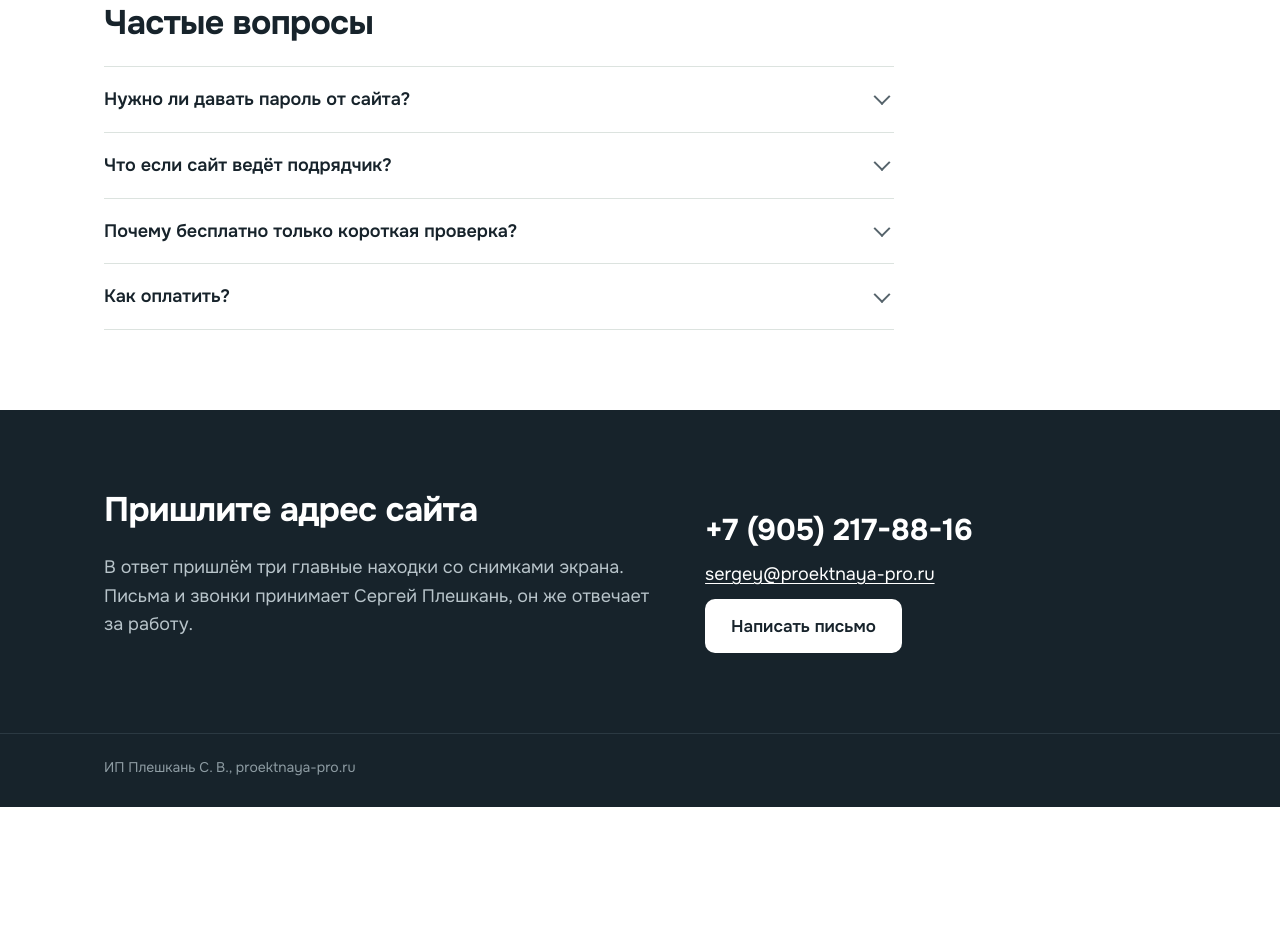
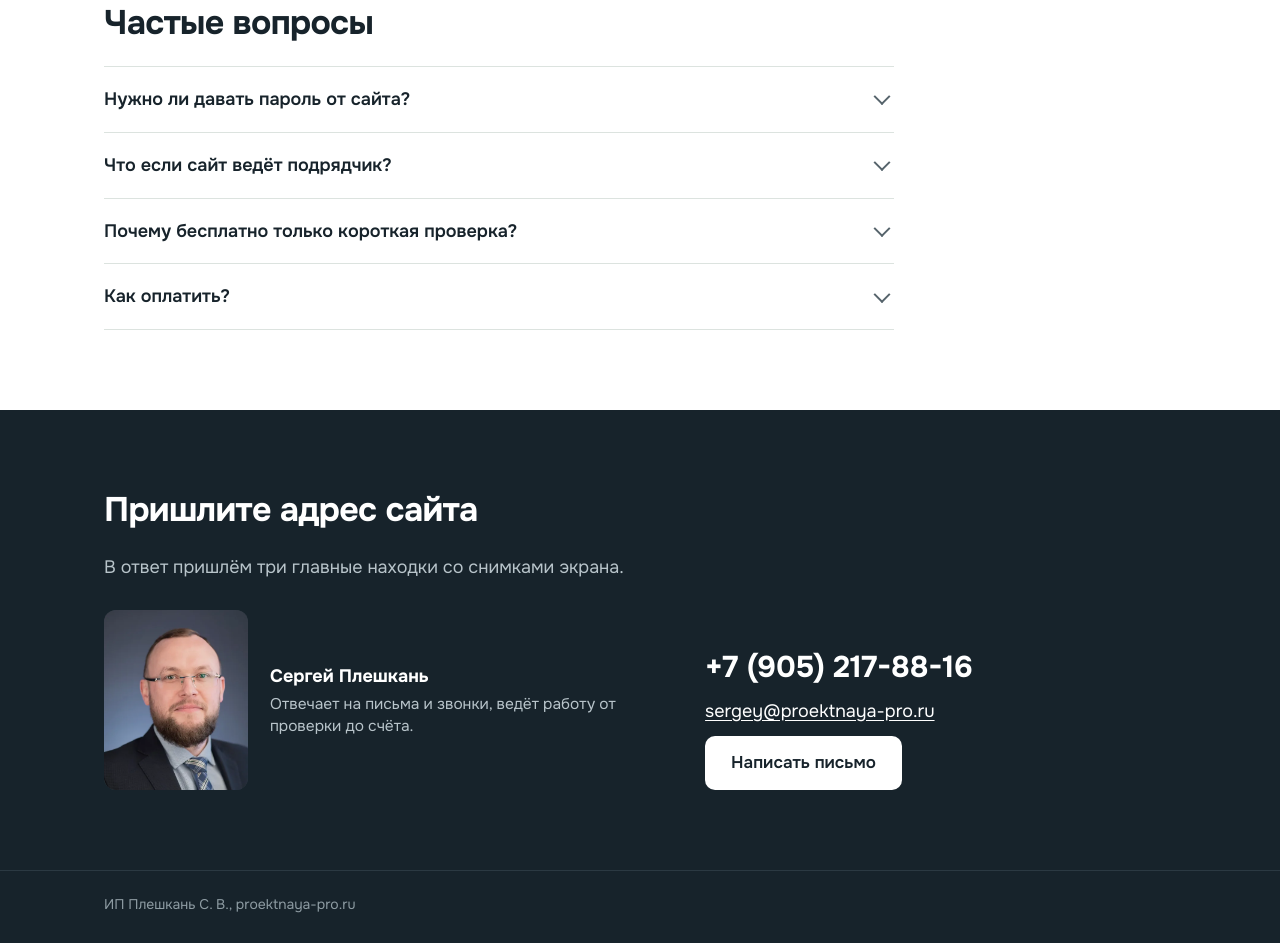
Before and after one commit to s86r76wzz7-beep/desktop-tutorial, a plain HTML site: page index.html in a window 1280 px wide. Shown: the part 3510-4453 px from the top of the page. Before the commit the page ends 4317 px from the top, so only its background shows below. Drawn offline with Linux system fonts and the light colour scheme.

Commit message:
Страница v1.5: фото Сергея в блоке контактов (обработано, webp и jpg 1x/2x)
Co-Authored-By: Claude Opus 5.5 <noreply@anthropic.com>
Claude-Session: https://claude.ai/code/session_01BHQ6qHh2K5grSu3EMEXqFG

```diff
--- a/index.html
+++ b/index.html
@@ -146,6 +146,11 @@
   .contact .big { font-size:clamp(24px, 3vw, 30px); font-weight:700; text-decoration:none; display:inline-block; margin-bottom:6px; }
   .contact .btn-main { background:#fff; color:var(--ink); margin-top:10px; }
   .contact .btn-main:hover { background:var(--green-soft); }
+  .person { display:grid; grid-template-columns:112px 1fr; gap:18px; align-items:center; margin:28px 0 0; }
+  .person img { display:block; width:112px; height:140px; object-fit:cover; border-radius:12px; background:#2b3942; }
+  .person b { display:block; font-size:18px; }
+  .person span { display:block; color:#b8c4ca; font-size:15.5px; line-height:1.45; margin-top:2px; }
+  @media (min-width:700px) { .person { grid-template-columns:144px 1fr; gap:22px; } .person img { width:144px; height:180px; } }
   footer { background:var(--ink); color:#8e9ca3; font-size:14px; border-top:1px solid #2b3942; }
   footer .wrap { padding-top:22px; padding-bottom:28px; }
 
@@ -367,7 +372,14 @@
   <div class="wrap">
     <div>
       <h2>Пришлите адрес сайта</h2>
-      <p class="muted narrow">В ответ пришлём три главные находки со снимками экрана. Письма и звонки принимает Сергей Плешкань, он же отвечает за работу.</p>
+      <p class="muted narrow">В ответ пришлём три главные находки со снимками экрана.</p>
+      <figure class="person">
+        <picture>
+          <source type="image/webp" srcset="img/sergey-480.webp 1x, img/sergey-960.webp 2x">
+          <img src="img/sergey-480.jpg" srcset="img/sergey-480.jpg 1x, img/sergey-960.jpg 2x" width="144" height="180" alt="Сергей Плешкань" loading="lazy">
+        </picture>
+        <figcaption><b>Сергей Плешкань</b><span>Отвечает на письма и звонки, ведёт работу от проверки до счёта.</span></figcaption>
+      </figure>
     </div>
     <div>
       <a class="big" href="tel:+79052178816">+7 (905) 217-88-16</a><br>
```
Also changed, not shown: img/sergey-480.jpg (added), img/sergey-480.webp (added), img/sergey-960.jpg (added), img/sergey-960.webp (added).
